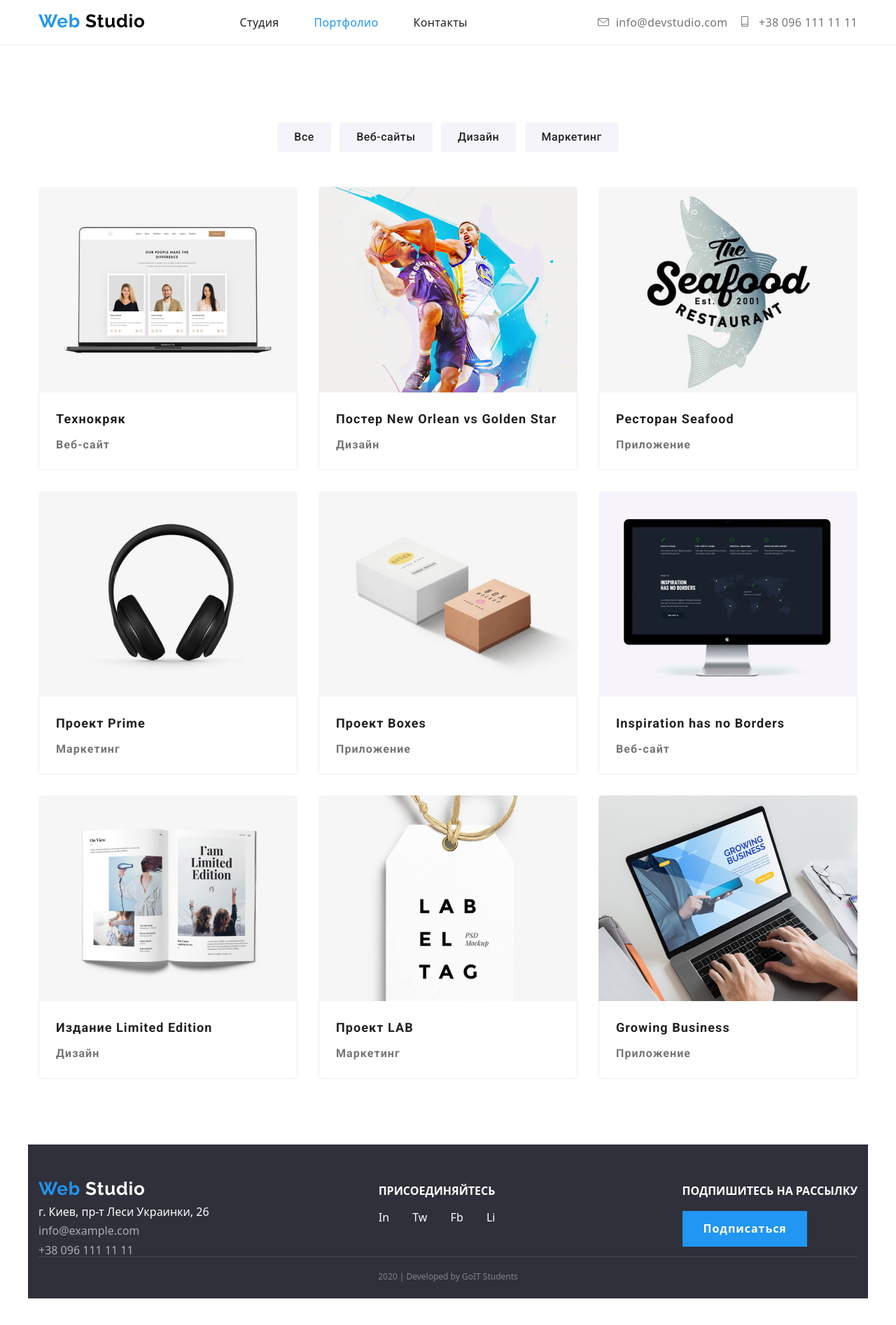
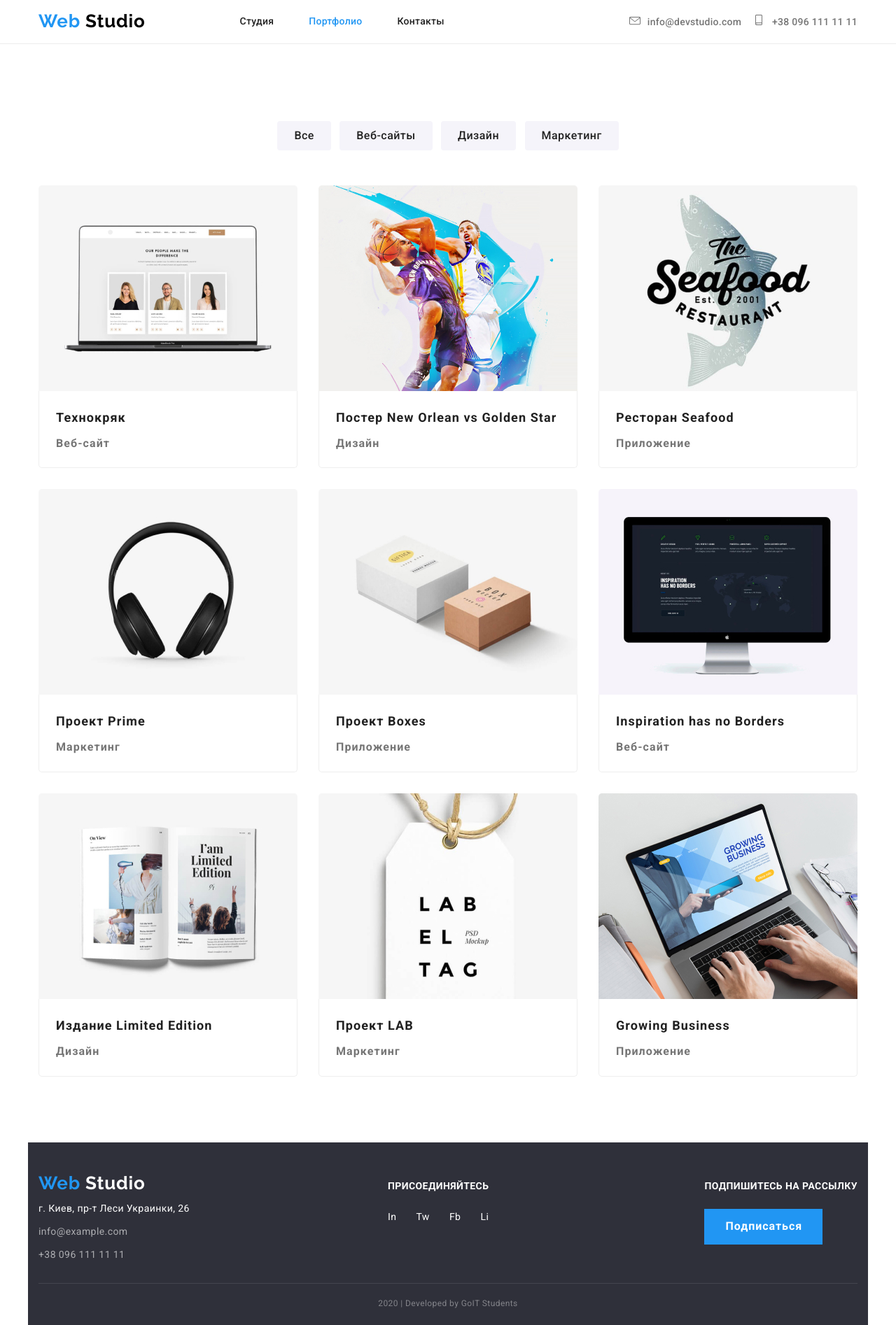
Before and after one commit to gprokopiv/goit-markup-hw-03, a plain HTML site: page portfolio.html in a window 1280 px wide. Shown: the whole page at 70% size. Before the commit the page ends 1856 px from the top, so only its background shows below. Drawn offline with nearby package versions, Linux system fonts and the light colour scheme.

Commit message:
padding in footer

```diff
--- a/css/styles.css
+++ b/css/styles.css
@@ -21,7 +21,7 @@
 
 
 .container {
-    /* outline: solid tomato;    */
+    /* outline: solid tomato;     */
     margin: 0 auto;
     padding: 0 15px;
     width: 1200px;
@@ -53,11 +53,14 @@ img {
     display: flex;
     align-items: center;
     justify-content: space-between;
+
     /* height: 80px; */
 
     font-weight: 500;
     line-height: 1.14;
     letter-spacing: 0.02em;
+    /* margin-bottom: 0; */
+
 }
 
 
@@ -112,15 +115,20 @@ img {
 /* .menu, */
 
 
- .contact .link {
+.contact-item .link {
     color: var(--secondary-text-color);
+    padding-top: 24px;
+    padding-bottom: 24px;
+    line-height: 1.6;
+
 }
-
  .contact-item:not(:last-child) {
      margin-right: 20px;
  }
  .contact-icon {
      margin-right: 10px;
+
+
  }
 
  .active {
@@ -284,6 +292,8 @@ img {
     background: var(--title-text-color);
     box-shadow: 0px 2px 1px rgba(0, 0, 0, 0.2), 0px 1px 1px rgba(0, 0, 0, 0.14), 0px 1px 3px rgba(0, 0, 0, 0.12);
     border-radius: 0px 0px 4px 4px;
+    width: 270px;
+
 }
 .team-card {
     padding: 30px 24px 32px 24px;
@@ -350,10 +360,24 @@ img {
     display: flex;
     justify-content: space-between;
     align-items: baseline;
+    padding-bottom: 29px;
+    /* padding-top: 51px; */
 }
-.footer-info {
+/* .footer-content:first-child {
+    padding-top: 39px;
+
+} */
+.footer-content .footer-info {
+    padding-top: 39px;
+
+}
+.footer-list {
+    padding-top: 51px;
+
+}
+/* .footer-info {
     margin-top: 45px;
-}
+} */
 .footer-info .logo-studio {
     color: var(--title-text-color);
 }
@@ -378,9 +402,9 @@ img {
 .address-item:not(:last-child) {
     margin-bottom: 9px;
 }
-.footer-list {
+/* .footer-list {
     margin-top: 57px;
- }
+ } */
 .footer-subtitle {
     display: block;
     margin-bottom: 20px;
@@ -419,6 +443,14 @@ img {
 
 
 /* Styles for Portfolio */
+
+.portfolio-page {
+    font-family: "Roboto", sans-serif;
+    font-weight: 400;
+    font-size: 14px;
+    line-height: 1.7;
+    letter-spacing: 0.03em;
+}
 .portfolio {
     border-top: 1px solid #ECECEC;
 
@@ -429,17 +461,7 @@ img {
     padding-bottom: 94px;
     color: var(--primary-text-color);
 
-
-
-    font-family: "Roboto", sans-serif;
-    font-weight: 400;
     font-size: 16px;
-    letter-spacing: 0.03em;
-
-
-    /* list-style: none;
-    padding: 0;
-    margin: 0;  */
 
 }
 
@@ -576,7 +598,6 @@ margin-right: 8px;
     font-size: inherit;
 
     line-height: 1.55;
-    letter-spacing: 0.03em;
     color: var(--title-text-color);
 }
 /* .example .title {
```
